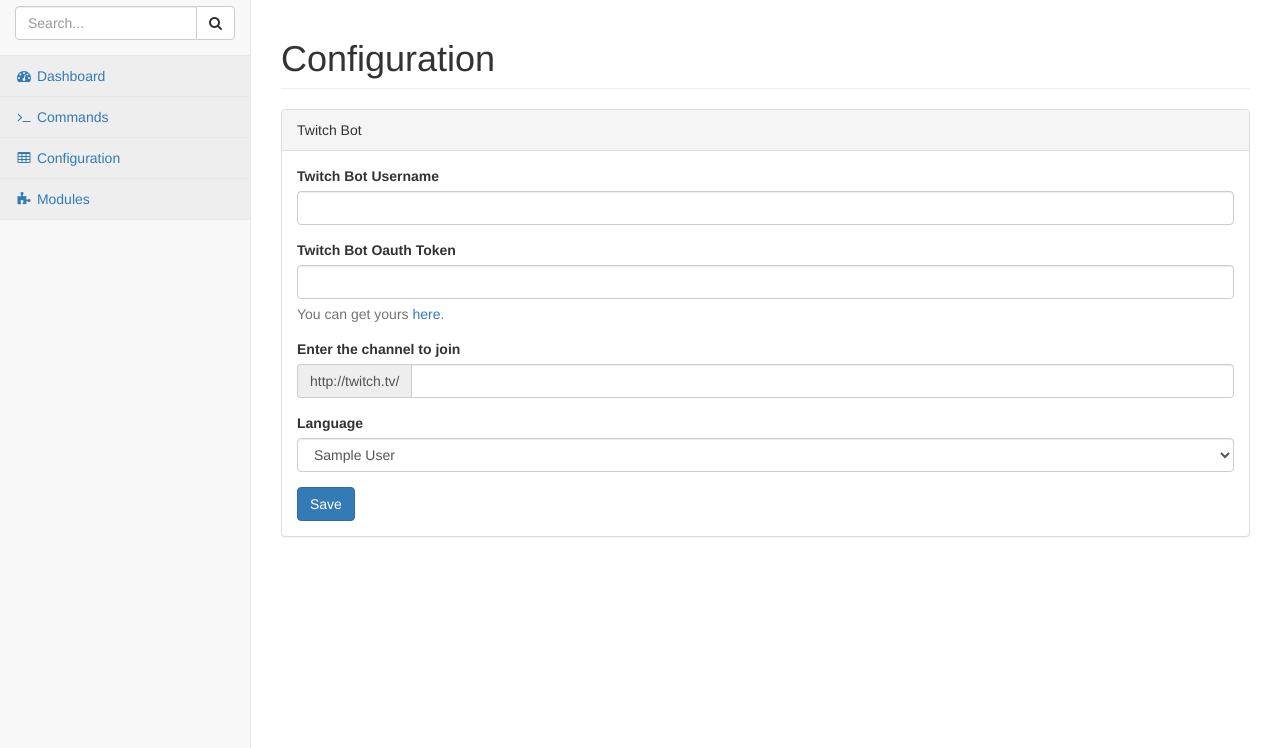
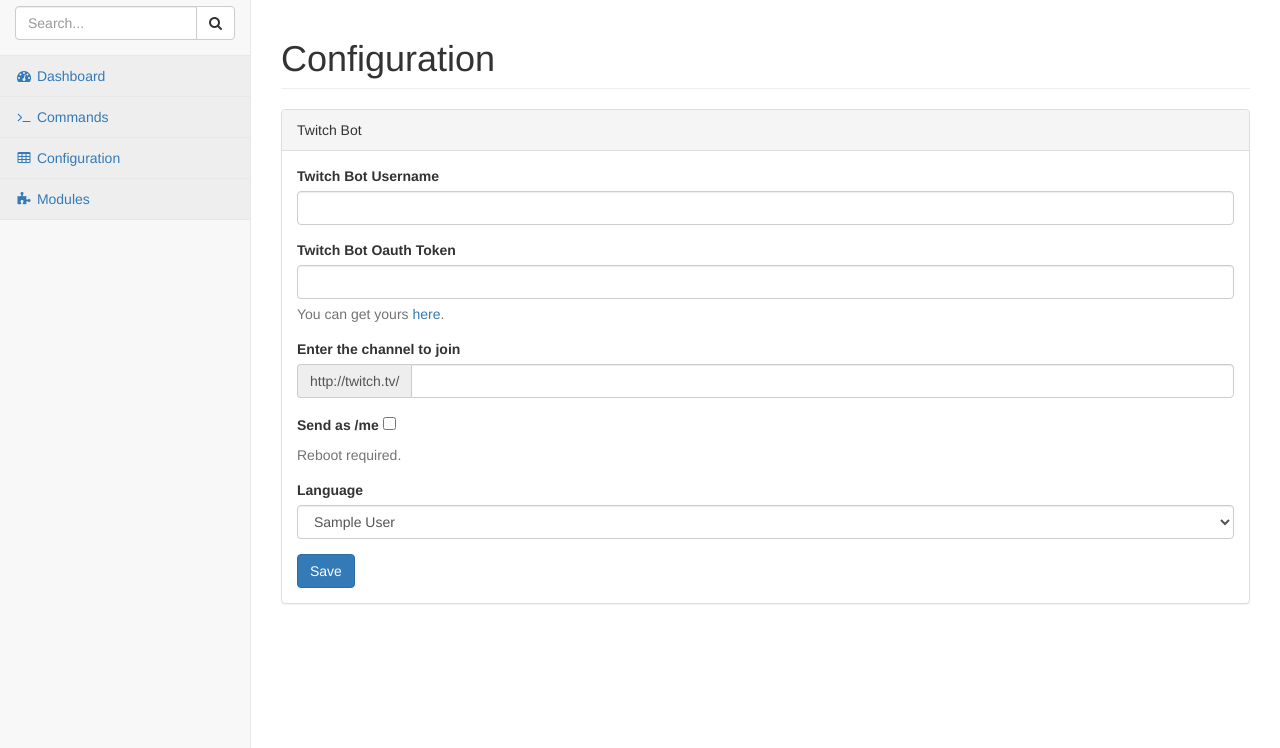
Before and after one commit to Gagaro/PimpMyBot, a Python web app: template pimpmybot/wsgi/templates/configuration.html in a window 1280 px wide. Shown: the part 60-808 px from the top of the page. Run offline with Jinja, Linux system fonts and the light colour scheme; the template is opened without the code that fills it: most values are stand-ins (such as "Sample title", 1, 10 or a date in 2020); some libraries are stand-ins or nearby versions.

Commit message:
feat: add send_as_me config option

```diff
--- a/pimpmybot/irc/client.py
+++ b/pimpmybot/irc/client.py
@@ -57,6 +57,8 @@ class Client(object):
         self.send('NICK {0}'.format(self.config.username), type='raw')
 
     def send(self, message, type='privmsg'):
+        if type == 'privmsg' and self.config.send_as_me:
+            message = '\x01ACTION {0}\x01'.format(message)
         self.sender.send(self.socket, type, message)
 
     def send_buffer(self):
--- a/pimpmybot/utils/config.py
+++ b/pimpmybot/utils/config.py
@@ -16,6 +16,7 @@ class Configuration(Model):
     secret = CharField()
     upgrades = IntegerField()
     lang = CharField(default='en_US')
+    send_as_me = BooleanField(default=True)
 
     def get_activated_modules(self):
         return self.modules.select().where(ModuleConfiguration.activated == True)
--- a/pimpmybot/wsgi/templates/configuration.html
+++ b/pimpmybot/wsgi/templates/configuration.html
@@ -28,6 +28,14 @@
             </div>
 
             <div class="form-group">
+                <label>
+                    {% trans %}Send as /me{% endtrans %}
+                    <input type="checkbox" name="send_as_me" {% if config.send_as_me %}checked{% endif %} />
+                </label>
+                <p class="help-block">{% trans %}Reboot required.{% endtrans %}</p>
+            </div>
+
+            <div class="form-group">
                 <label>{% trans %}Language{% endtrans %}</label>
                 <select class="form-control" name="lang">
                     {% for language in languages -%}
--- a/pimpmybot/wsgi/views/configuration.py
+++ b/pimpmybot/wsgi/views/configuration.py
@@ -26,8 +26,10 @@ def configuration_view_post():
     configuration.oauth = request.forms['oauth']
     configuration.channel = request.forms['channel']
     configuration.lang = request.forms['lang']
+    configuration.send_as_me = 'send_as_me' in request.forms.keys()
     configuration.save()
     success('Configuration saved')
+    # TODO send configuration reload required to IRC client
     return {
         'config': configuration,
         'languages': languages,
```
Also changed, not shown: pimpmybot/utils/upgrades.py (+11 -2 lines).
